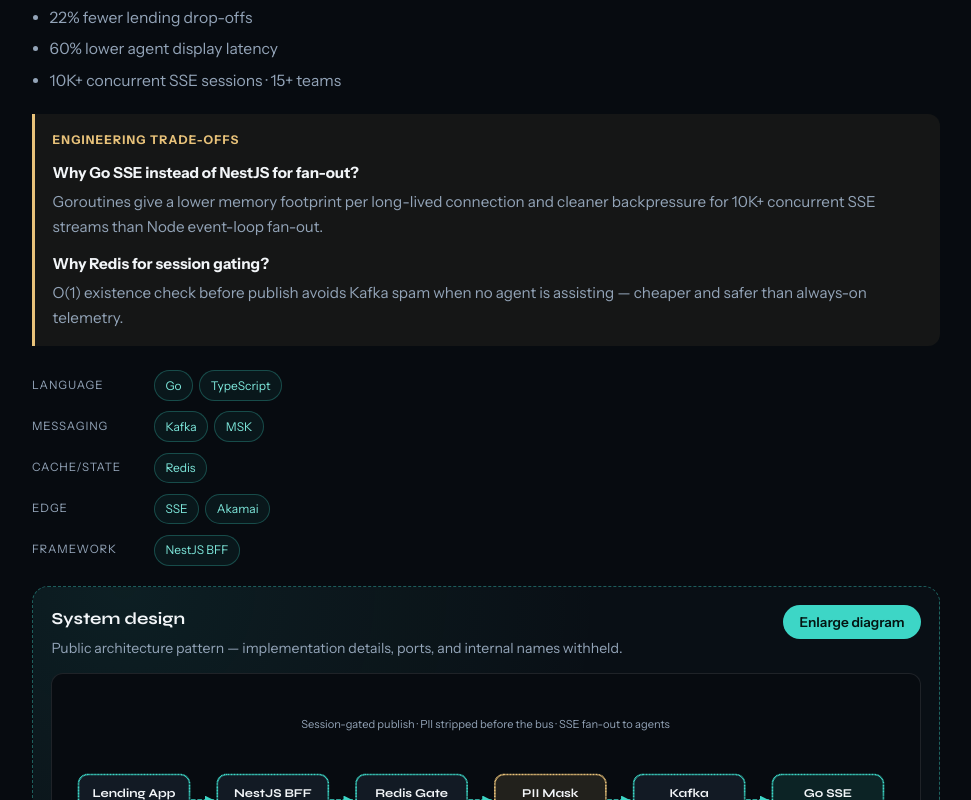
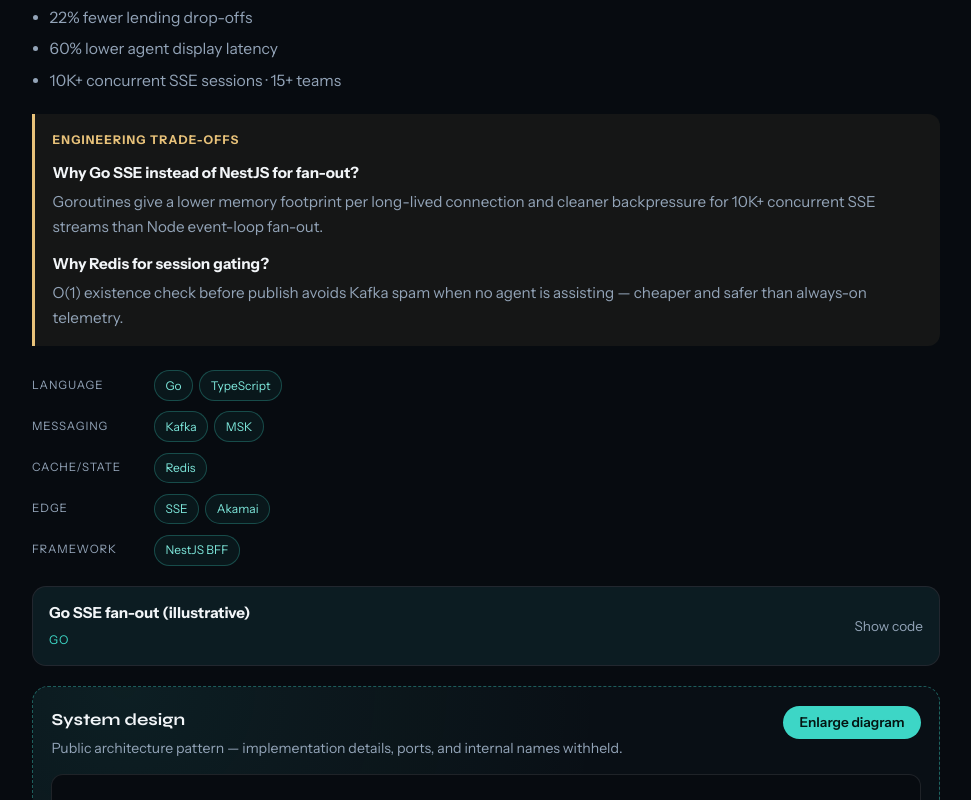
Before and after one commit to 1xlblaze/mayank-saxena.github.io, a React (Vite) app: page / in a window 1280 px wide. Shown: the part 2000-2800 px from the top of the page, without its empty margins (260-1231 px from the left). Built offline with nearby package versions, Linux system fonts and the light colour scheme.

Commit message:
Add resume PDF CTA, code snippets, and interactive diagram polish

```diff
--- a/src/App.css
+++ b/src/App.css
@@ -767,6 +767,91 @@ a:hover {
   filter: drop-shadow(0 1px 0 rgba(0, 0, 0, 0.35));
 }
 
+.arch-svg.interactive .arch-box {
+  transition: filter 0.2s ease, stroke-width 0.2s ease, fill 0.2s ease;
+  cursor: default;
+}
+
+.arch-svg.interactive .arch-node:hover,
+.design-diagram:hover .arch-box-accent {
+  filter: url(#glow);
+  stroke-width: 2.4;
+}
+
+.arch-line {
+  stroke: #3dd6c6;
+  stroke-width: 1.6;
+  stroke-linecap: round;
+  stroke-dasharray: 5 4;
+  animation: dash-flow 1.8s linear infinite;
+}
+
+@keyframes dash-flow {
+  to {
+    stroke-dashoffset: -18;
+  }
+}
+
+.code-snip {
+  margin: 1rem 0 1.25rem;
+  border: 1px solid var(--line);
+  border-radius: 14px;
+  overflow: hidden;
+  background: #0a1017;
+}
+
+.code-snip-toggle {
+  width: 100%;
+  display: flex;
+  justify-content: space-between;
+  align-items: center;
+  gap: 1rem;
+  padding: 0.85rem 1rem;
+  border: 0;
+  background: rgba(61, 214, 198, 0.06);
+  color: var(--ink);
+  cursor: pointer;
+  font: inherit;
+  text-align: left;
+}
+
+.code-snip-toggle strong {
+  display: block;
+  font-size: 0.95rem;
+}
+
+.code-snip-toggle em {
+  font-style: normal;
+  color: var(--accent);
+  font-size: 0.75rem;
+  letter-spacing: 0.06em;
+  text-transform: uppercase;
+}
+
+.code-snip-chevron {
+  color: var(--muted);
+  font-size: 0.85rem;
+  white-space: nowrap;
+}
+
+.code-snip-body {
+  margin: 0;
+  padding: 1rem 1.1rem 1.15rem;
+  border-top: 1px solid var(--line);
+  color: #b7f0e7;
+  font-family: ui-monospace, SFMono-Regular, Menlo, Consolas, monospace;
+  font-size: 0.78rem;
+  line-height: 1.55;
+  overflow-x: auto;
+  white-space: pre;
+}
+
+@media (prefers-reduced-motion: reduce) {
+  .arch-line {
+    animation: none;
+  }
+}
+
 .arch-box {
   fill: #121a24;
   stroke: #3dd6c6;
@@ -795,13 +880,6 @@ a:hover {
   fill: #93a4b8;
   font-size: 11px;
   font-family: "Instrument Sans", sans-serif;
-}
-
-.arch-line {
-  stroke: #3dd6c6;
-  stroke-width: 1.6;
-  stroke-linecap: round;
-  stroke-dasharray: 4 3;
 }
 
 .arch-caption {
--- a/src/App.jsx
+++ b/src/App.jsx
@@ -1,11 +1,36 @@
 import React, { useEffect, useState } from "react";
 import "./App.css";
+
+const RESUME_PDF = `${import.meta.env.BASE_URL}Mayank_Saxena_Resume.pdf`;
+
+function CodeSnippet({ title, language, code }) {
+  const [open, setOpen] = useState(false);
+  return (
+    <div className={`code-snip ${open ? "open" : ""}`}>
+      <button type="button" className="code-snip-toggle" onClick={() => setOpen((v) => !v)} aria-expanded={open}>
+        <span>
+          <strong>{title}</strong>
+          <em>{language}</em>
+        </span>
+        <span className="code-snip-chevron">{open ? "Hide" : "Show code"}</span>
+      </button>
+      {open && <pre className="code-snip-body">{code}</pre>}
+    </div>
+  );
+}
 
 function ArchDiagram({ type }) {
   if (type === "lead-assist") {
     return (
-      <svg className="arch-svg" viewBox="0 0 920 280" role="img" aria-label="Lead Assist architecture">
+      <svg className="arch-svg interactive" viewBox="0 0 920 280" role="img" aria-label="Lead Assist architecture">
         <defs>
+          <filter id="glow" x="-20%" y="-20%" width="140%" height="140%">
+            <feGaussianBlur stdDeviation="2.5" result="coloredBlur" />
+            <feMerge>
+              <feMergeNode in="coloredBlur" />
+              <feMergeNode in="SourceGraphic" />
+            </feMerge>
+          </filter>
           <marker id="arrow" markerWidth="8" markerHeight="8" refX="6" refY="3" orient="auto">
             <path d="M0,0 L6,3 L0,6 Z" fill="#3dd6c6" />
           </marker>
@@ -25,7 +50,7 @@ function ArchDiagram({ type }) {
               width={w}
               height={h}
               rx="10"
-              className={`arch-box ${i === 3 ? "arch-box-warn" : ""} ${i === 5 ? "arch-box-accent" : ""}`}
+              className={`arch-box arch-node ${i === 3 ? "arch-box-warn" : ""} ${i === 5 ? "arch-box-accent" : ""}`}
             />
             <text x={x + w / 2} y={y + 24} textAnchor="middle" className="arch-title">
               {t}
@@ -62,7 +87,7 @@ function ArchDiagram({ type }) {
 
   if (type === "gatekeeper") {
     return (
-      <svg className="arch-svg" viewBox="0 0 940 300" role="img" aria-label="QA Gatekeeper pattern">
+      <svg className="arch-svg interactive" viewBox="0 0 940 300" role="img" aria-label="QA Gatekeeper pattern">
         <defs>
           <marker id="arrow2" markerWidth="8" markerHeight="8" refX="6" refY="3" orient="auto">
             <path d="M0,0 L6,3 L0,6 Z" fill="#3dd6c6" />
@@ -132,7 +157,7 @@ function ArchDiagram({ type }) {
 
   if (type === "recon") {
     return (
-      <svg className="arch-svg" viewBox="0 0 940 320" role="img" aria-label="ReconOps pattern">
+      <svg className="arch-svg interactive" viewBox="0 0 940 320" role="img" aria-label="ReconOps pattern">
         <defs>
           <marker id="arrow3" markerWidth="8" markerHeight="8" refX="6" refY="3" orient="auto">
             <path d="M0,0 L6,3 L0,6 Z" fill="#3dd6c6" />
@@ -261,8 +286,25 @@ const projects = [
       "Latency: agent display p95 targeted well under interactive thresholds (~60% cut vs prior)",
       "Scale: 10K+ concurrent SSE connections on Go goroutines",
       "Privacy: no raw PII on Kafka / analytics topics",
-      "Failover: multi-broker MSK; publish skipped when session gate missing",
+      "Failover: multi-broker bus; publish skipped when session gate missing",
     ],
+    snippet: {
+      title: "Go SSE fan-out (illustrative)",
+      language: "Go",
+      code: `// Pattern: one goroutine per subscriber, non-blocking fan-out
+func (h *Hub) Broadcast(evt Event) {
+    h.mu.RLock()
+    defer h.mu.RUnlock()
+    for id, ch := range h.subs {
+        select {
+        case ch <- evt: // deliver
+        default:
+            // slow client — drop or disconnect policy
+            go h.drop(id)
+        }
+    }
+}`,
+    },
   },
   {
     id: "gatekeeper",
@@ -370,6 +412,28 @@ const projects = [
       "HITL on the human-approved daily path",
       "Exact API contracts withheld publicly",
     ],
+    snippet: {
+      title: "Agent graph shape (illustrative)",
+      language: "Python",
+      code: `# Pattern: parallel stages then HITL before side effects
+graph = StateGraph(ReconState)
+graph.add_node("ingest", ingest)
+graph.add_node("stage_a", stage_a)
+graph.add_node("stage_b", stage_b)
+graph.add_node("stage_c", stage_c)
+graph.add_node("aggregate", aggregate)
+graph.add_node("hitl", hitl_pause)
+graph.add_node("actions", execute_actions)
+
+graph.add_edge("ingest", "stage_a")
+graph.add_edge("ingest", "stage_b")
+graph.add_edge("ingest", "stage_c")
+graph.add_edge("stage_a", "aggregate")
+graph.add_edge("stage_b", "aggregate")
+graph.add_edge("stage_c", "aggregate")
+graph.add_conditional_edges("aggregate", needs_human, {"yes": "hitl", "no": "actions"})
+graph.add_edge("hitl", "actions")`,
+    },
   },
   {
     id: "indiamart-buyleads",
@@ -484,6 +548,20 @@ const projects = [
       AI: ["RAG", "LLMs"],
       Safety: ["SQL AST"],
       Language: ["Python"],
+    },
+    snippet: {
+      title: "AST SQL safety gate (illustrative)",
+      language: "Python",
+      code: `FORBIDDEN = {"Drop", "Delete", "Truncate", "Alter"}
+
+def assert_safe_select(sql: str, allowed_tables: set[str]) -> None:
+    tree = sqlglot.parse_one(sql)
+    if tree.find(sqlglot.exp.Drop) or tree.find(sqlglot.exp.Delete):
+        raise ValueError("destructive statement blocked")
+    tables = {t.name for t in tree.find_all(sqlglot.exp.Table)}
+    if not tables.issubset(allowed_tables):
+        raise ValueError("unauthorized table reference")
+    # only SELECT-shaped trees proceed to the warehouse`,
     },
   },
 ];
@@ -612,6 +690,9 @@ export default function App() {
             <a className="btn btn-ghost" href="mailto:mayankidmsaxena@gmail.com">
               Let’s talk
             </a>
+            <a className="btn btn-ghost" href={RESUME_PDF} download="Mayank_Saxena_Resume.pdf">
+              Download Resume (PDF)
+            </a>
           </div>
         </div>
       </header>
@@ -699,6 +780,10 @@ export default function App() {
                   </div>
 
                   <StackBadges groups={p.stackGroups} />
+
+                  {p.snippet && (
+                    <CodeSnippet title={p.snippet.title} language={p.snippet.language} code={p.snippet.code} />
+                  )}
 
                   {p.diagram && (
                     <div className="design-panel">
```
Also changed, not shown: 1 other file (tests, documents, lock files or other folders).
